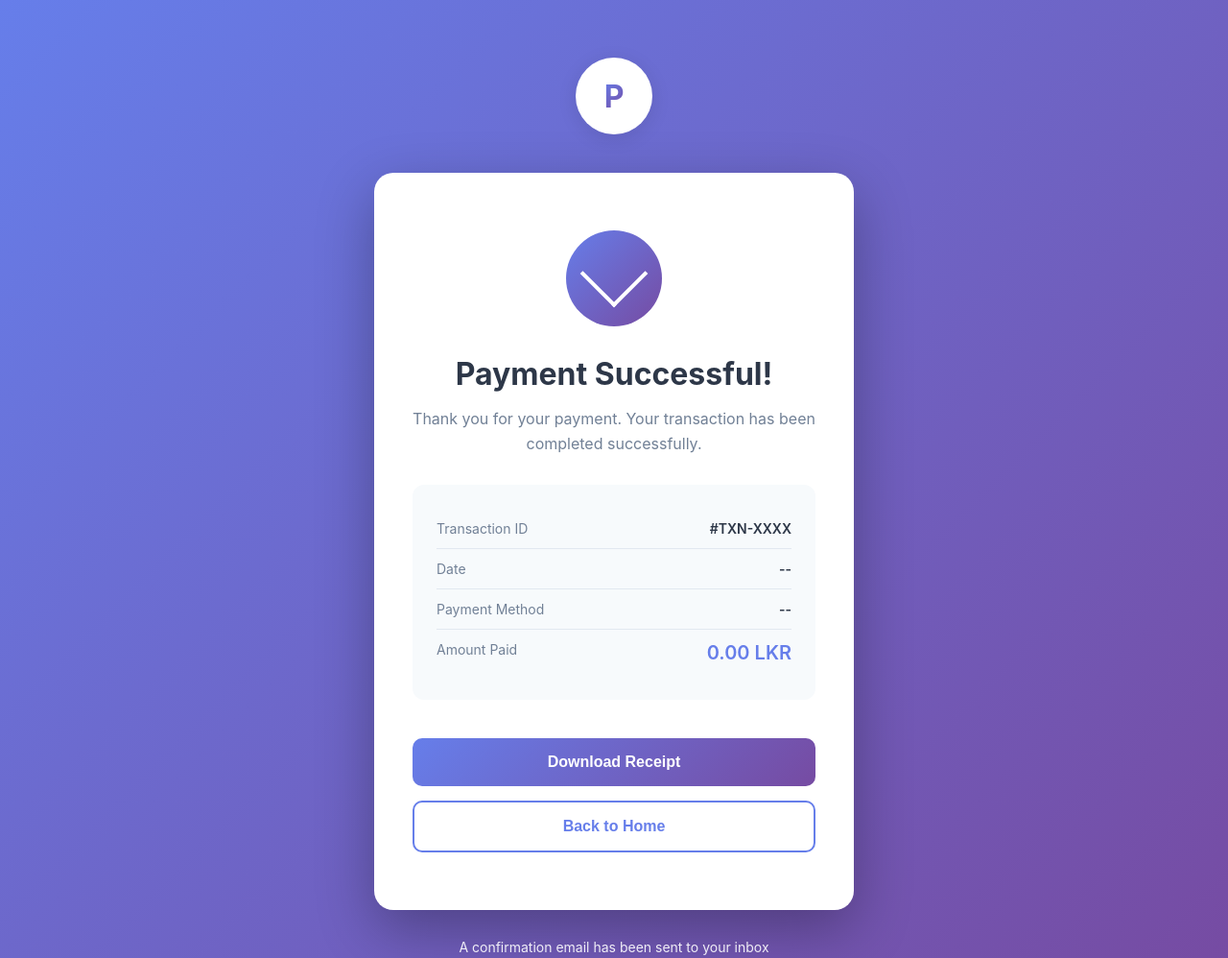
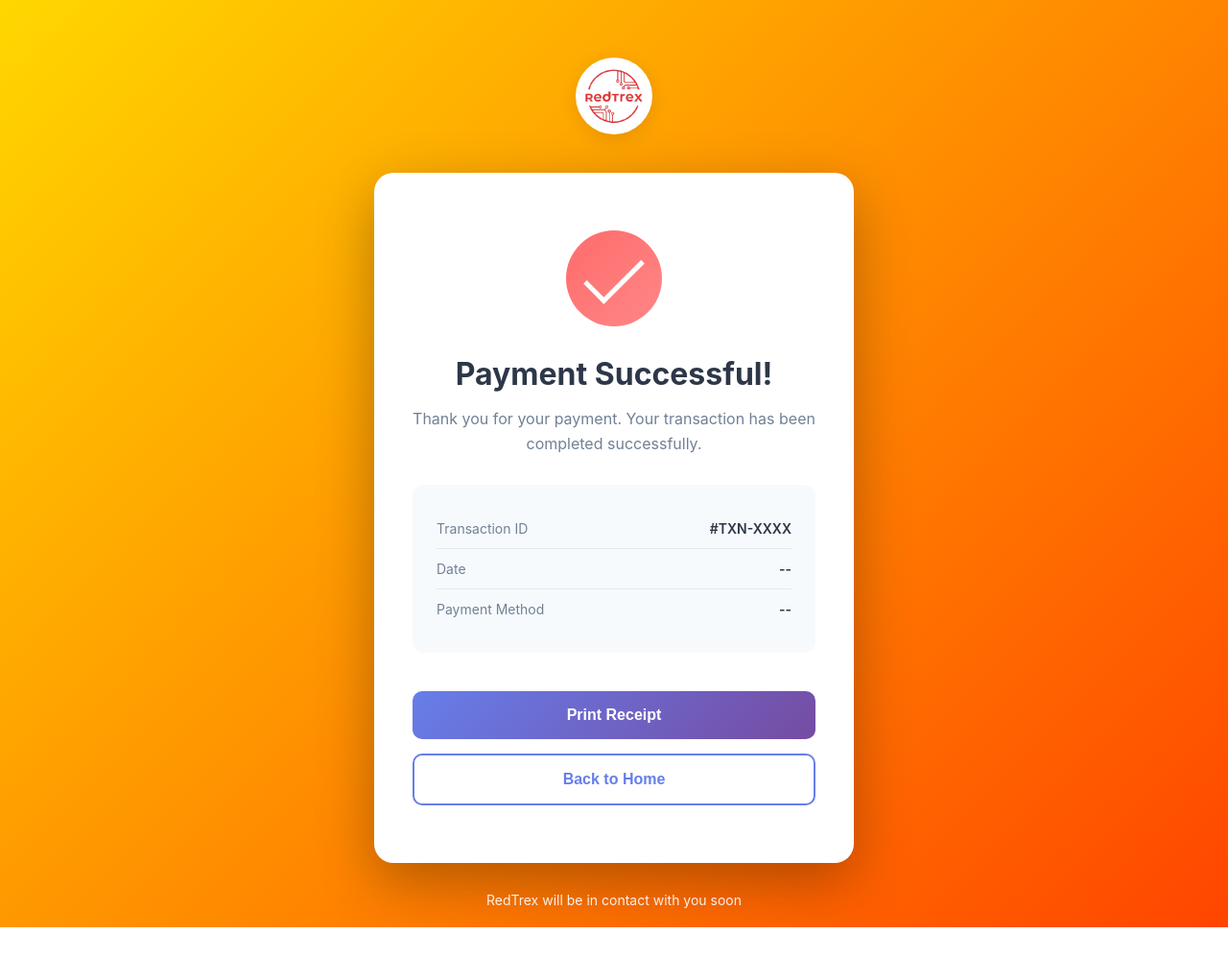
Before and after one commit to alexcruz122/redtrex-store, a website: page payment-success.html in a window 1280 px wide. Shown: the top 998 px of the page at 96% size. After the commit the page ends 966 px from the top, so only its background shows below. Drawn offline with Linux system fonts and the light colour scheme.

Commit message:
Update payment-success.html

```diff
--- a/payment-success.html
+++ b/payment-success.html
@@ -4,11 +4,12 @@
     <meta charset="UTF-8">
     <meta name="viewport" content="width=device-width, initial-scale=1.0">
     <title>Payment Successful</title>
+    <link rel="icon" type="image/png" href="Assest/company.png">
     <style>
         * { margin:0; padding:0; box-sizing:border-box; }
         body {
             font-family: -apple-system, BlinkMacSystemFont, 'Segoe UI', Roboto, sans-serif;
-            background: linear-gradient(135deg, #667eea 0%, #764ba2 100%);
+            background: linear-gradient(135deg, #ffd700 0%, #ff4500 100%);
             min-height: 100vh;
             display:flex;
             flex-direction:column;
@@ -21,12 +22,18 @@
             background:white; border-radius:50%;
             display:inline-flex; align-items:center; justify-content:center;
             box-shadow:0 4px 20px rgba(0,0,0,0.1);
+            overflow:hidden;
+        }
+        .logo-img {
+            width:60px; height:60px;
+            object-fit:contain;
         }
         .logo-text {
             font-size:32px; font-weight:bold;
             background: linear-gradient(135deg, #667eea 0%, #764ba2 100%);
             -webkit-background-clip: text;
             -webkit-text-fill-color: transparent;
+            display:none;
         }
         .container {
             background:white; border-radius:20px; padding:60px 40px;
@@ -37,14 +44,30 @@
         @keyframes slideUp { from {opacity:0; transform:translateY(30px);} to {opacity:1; transform:translateY(0);} }
         .success-icon {
             width:100px; height:100px;
-            background: linear-gradient(135deg, #667eea 0%, #764ba2 100%);
+            background: linear-gradient(135deg, #ff6b6b 0%, #ff8787 100%);
             border-radius:50%;
             display:flex; align-items:center; justify-content:center;
             margin:0 auto 30px;
+            position:relative;
             animation: scaleIn 0.5s ease-out 0.2s both;
         }
         @keyframes scaleIn { from {transform:scale(0);} to {transform:scale(1);} }
-        .checkmark { width:50px; height:50px; border:4px solid white; border-top:none; border-right:none; transform:rotate(-45deg); margin-top:-10px; }
+        .checkmark {
+            width:60px; height:30px;
+            border:5px solid white;
+            border-top:none;
+            border-right:none;
+            transform:rotate(-45deg);
+            position:absolute;
+            top:30px;
+            left:20px;
+            animation: drawCheck 0.8s ease-out 0.5s both;
+        }
+        @keyframes drawCheck {
+            0% { width:0; height:0; }
+            50% { width:0; height:30px; }
+            100% { width:60px; height:30px; }
+        }
         h1 { color:#2d3748; font-size:32px; margin-bottom:15px; }
         .message { color:#718096; font-size:16px; line-height:1.6; margin-bottom:30px; }
         .details { background:#f7fafc; border-radius:12px; padding:25px; margin:30px 0; text-align:left; }
@@ -52,7 +75,6 @@
         .detail-row:last-child { border-bottom:none; }
         .detail-label { color:#718096; font-size:14px; }
         .detail-value { color:#2d3748; font-weight:600; font-size:14px; }
-        .amount { font-size:20px; color:#667eea; }
         .button {
             background: linear-gradient(135deg, #667eea 0%, #764ba2 100%);
             color:white; border:none; padding:16px 40px; border-radius:10px;
@@ -68,7 +90,10 @@
 </head>
 <body>
     <div class="logo">
-        <div class="logo-circle"><span class="logo-text">P</span></div>
+        <div class="logo-circle">
+            <img src="Assest/company.png" alt="Logo" class="logo-img">
+            <span class="logo-text">P</span>
+        </div>
     </div>
 
     <div class="container">
@@ -90,18 +115,14 @@
                 <span class="detail-label">Payment Method</span>
                 <span class="detail-value" id="txn-method">--</span>
             </div>
-            <div class="detail-row">
-                <span class="detail-label">Amount Paid</span>
-                <span class="detail-value amount" id="txn-amount">0.00 LKR</span>
-            </div>
         </div>
 
-        <button class="button" onclick="window.print()">Download Receipt</button>
+        <button class="button" onclick="window.print()">Print Receipt</button>
         <button class="button button-secondary" onclick="window.location.href='/'">Back to Home</button>
     </div>
 
     <div class="footer">
-        <p>A confirmation email has been sent to your inbox</p>
+        <p>RedTrex will be in contact with you soon</p>
     </div>
 
     <script>
@@ -119,7 +140,6 @@
         const params = getQueryParams();
 
         if (params.order_id) document.getElementById("txn-id").innerText = params.order_id;
-        if (params.amount) document.getElementById("txn-amount").innerText = params.amount + " LKR";
         if (params.date) document.getElementById("txn-date").innerText = params.date;
         if (params.method) document.getElementById("txn-method").innerText = params.method;
     </script>
```
